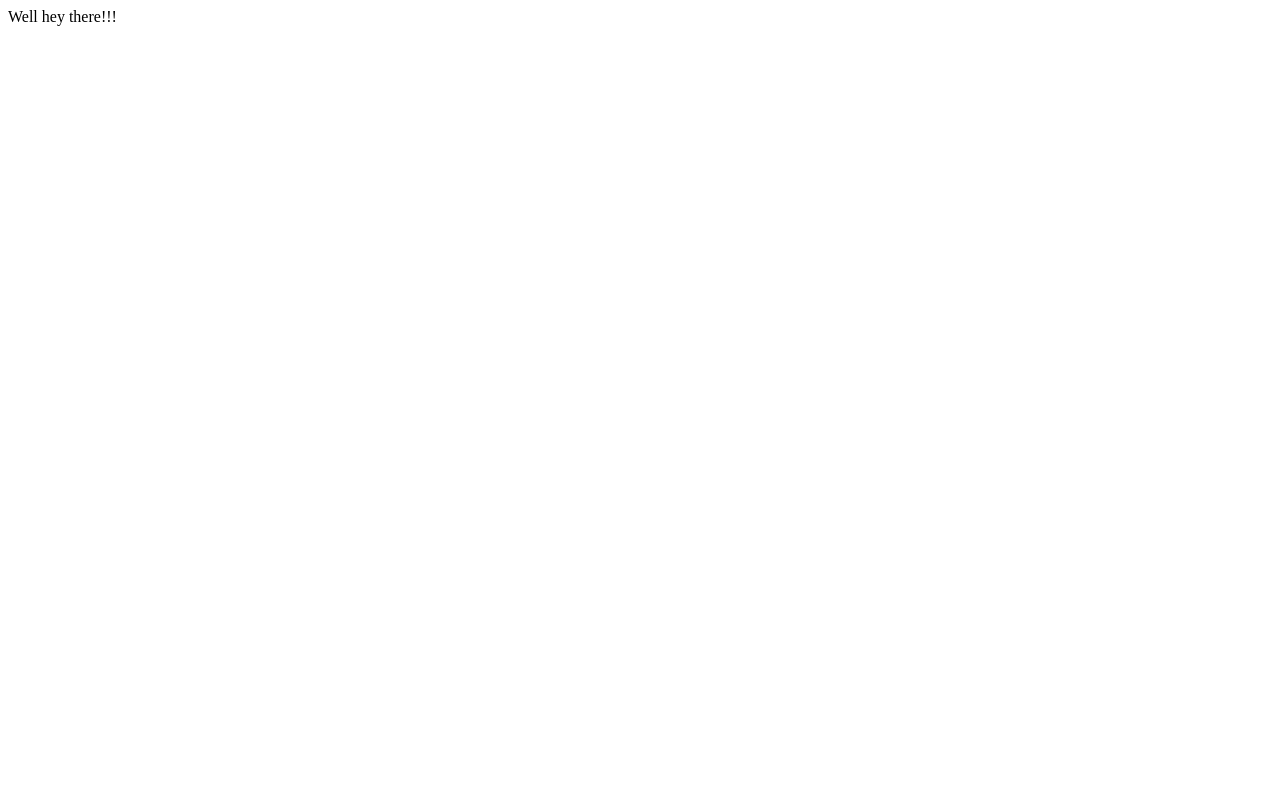
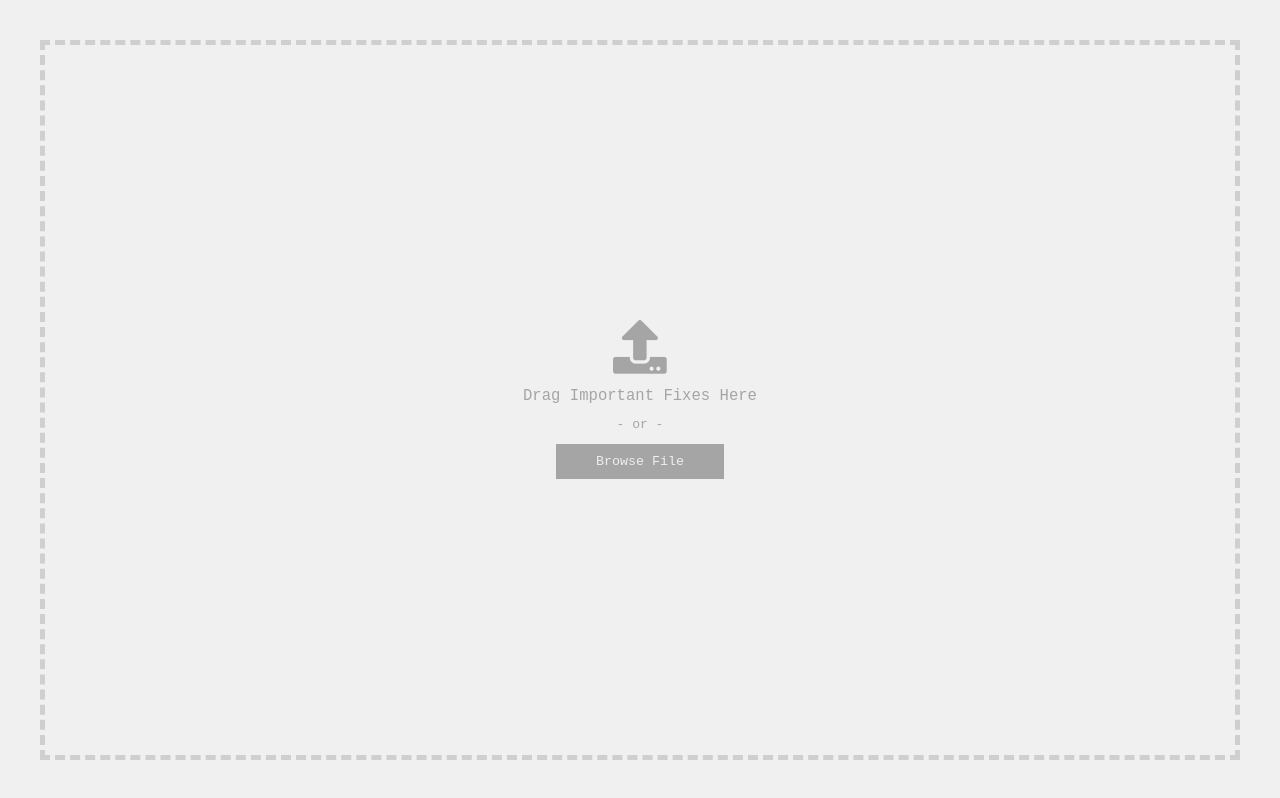
Before and after one commit to Agnostics/html-fixes, a website: page src/index.html in a window 1280 px wide. Drawn offline with Linux system fonts and the light colour scheme.

Commit message:
First window style

```diff
--- a/src/index.html
+++ b/src/index.html
@@ -1,10 +1,30 @@
 <!DOCTYPE html>
 <html>
-  <head>
-    <meta charset="utf-8">
-    <title></title>
-  </head>
-  <body>
-    Well hey there!!!
-  </body>
+
+<head>
+  <meta charset="utf-8">
+  <link rel="stylesheet" type="text/css" href="./style/main.css">
+  <link rel="stylesheet" href="https://use.fontawesome.com/releases/v5.0.9/css/all.css" integrity="sha384-5SOiIsAziJl6AWe0HWRKTXlfcSHKmYV4RBF18PPJ173Kzn7jzMyFuTtk8JA7QQG1"
+    crossorigin="anonymous">
+
+
+  <title>HTML Fixes</title>
+</head>
+
+<body>
+  <section>
+
+    <div class="drag-area">
+      <div class="drag-items">
+        <i class="fa fa-upload"></i>
+        <div>Drag Important Fixes Here</div>
+        <small>- or -</small>
+        <button>Browse File</button>
+      </div>
+
+    </div>
+
+  </section>
+</body>
+
 </html>
--- /dev/null
+++ b/src/style/main.css
@@ -0,0 +1,60 @@
+body {
+	margin: 0;
+	box-sizing: border-box;
+	background-color: #f0f0f0;
+}
+
+section {
+	height: calc(100vh - 80px);
+	padding: 40px;
+}
+
+.drag-area {
+	height: 100%;
+	border: 5px dashed #cfcfcf;
+	box-sizing: border-box;
+	display: flex;
+	justify-content: center;
+	font-size: 1.2em;
+	font-family: monospace;
+}
+
+.drag-items {
+	display: flex;
+	flex-direction: column;
+	justify-content: center;
+	align-items: center;
+	color: #a5a5a5;
+}
+
+.fa-upload {
+	font-size: 2.8em;
+}
+
+.drag-items > div {
+	padding: 12px 0px;
+}
+
+.drag-items > button {
+	background: #a5a5a5;
+	border: 0;
+	color: #eeeeee;
+	padding: 10px 40px;
+	margin-top: 12px;
+	cursor: pointer;
+	transition: all 0.5s ease;
+	font-family: monospace;
+}
+
+.drag-items > button:hover {
+	background: #418fde;
+}
+
+.drag-items > button:active {
+	background: #2f679e;
+}
+
+.drag-items > button:focus {
+	outline: none;
+	border: none;
+}
```
Also changed, not shown: package.json (+8 -5 lines), src/index.js (deleted, +0 -57 lines), src/main.js (added, +51 -0 lines), 1 other file.
